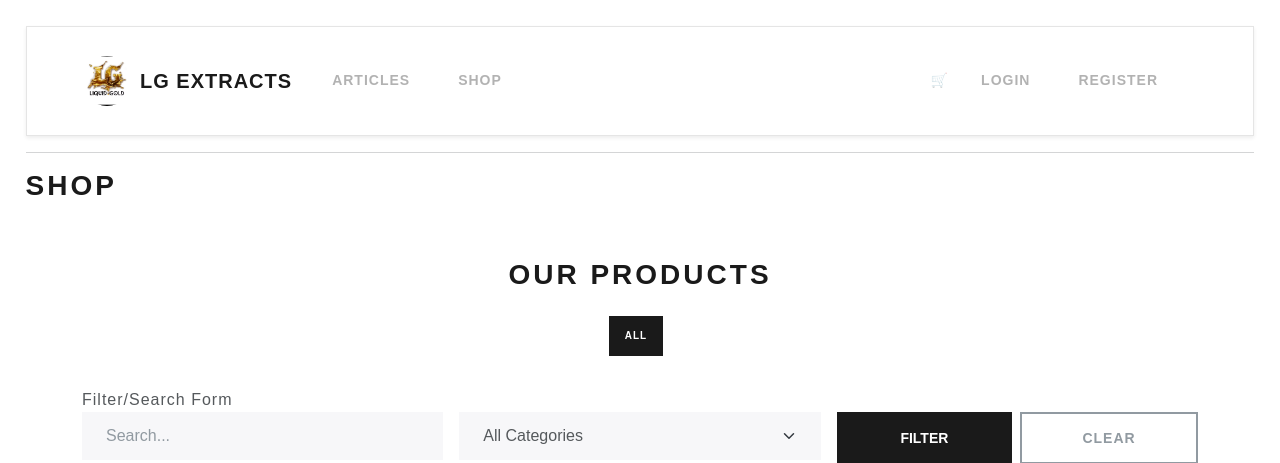
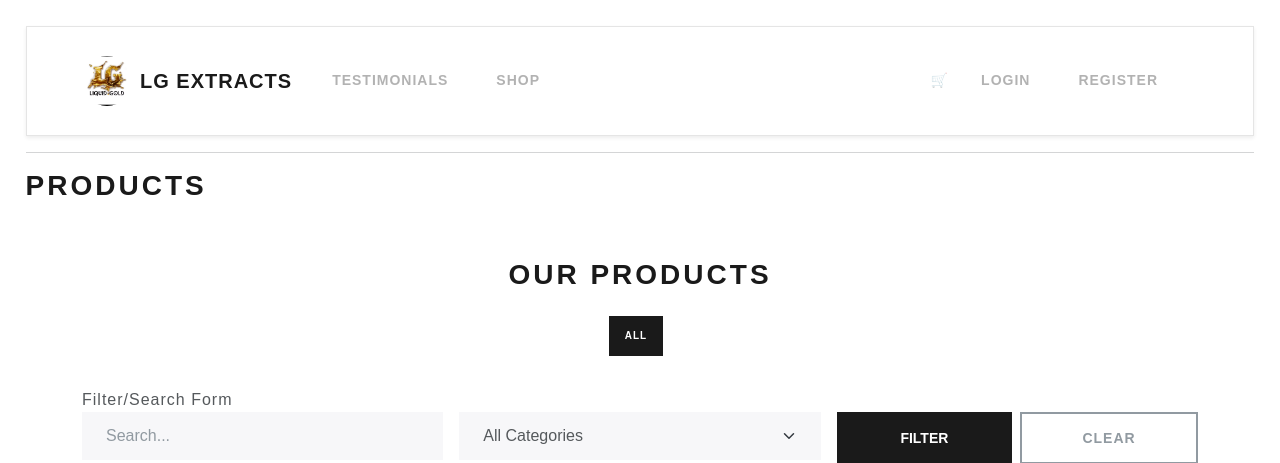
Before and after one commit to tanktoptony/LGextracts, a Django app: template liquidgold/store/templates/store/product_list.html in a window 1280 px wide. Shown: the top 463 px of the page. Run offline with Django 3.2, Linux system fonts and the light colour scheme; the template is opened without the code that fills it, so the values that code supplies are empty; some libraries are stand-ins or nearby versions.

Commit message:
articles page changed in header, images added to file directory

```diff
--- a/liquidgold/blog/templates/base.html
+++ b/liquidgold/blog/templates/base.html
@@ -27,7 +27,7 @@
       <div class="collapse navbar-collapse justify-content-between" id="navbarNav">
         <ul class="navbar-nav">
           <li class="nav-item">
-            <a class="nav-link" href="{% url 'article_index' %}">Articles</a>
+            <a class="nav-link" href="{% url 'article_index' %}">Testimonials</a>
           </li>
           <li class="nav-item">
             <a class="nav-link" href="{% url 'product_menu' %}">Shop</a>
--- a/liquidgold/blog/templates/blog/index.html
+++ b/liquidgold/blog/templates/blog/index.html
@@ -6,7 +6,7 @@
 <div class="container-fluid p-0">
     <!-- Splash Image -->
     <div class="position-relative">
-      <img src="{% static 'images/1000015952.png.jpg' %}" class="img-fluid w-100" alt="Blog Banner" style="max-height: 400px; object-fit: cover;">
+      <img src="{% static 'images/1000015952.png' %}" class="img-fluid w-100" alt="Blog Banner" style="max-height: 400px; object-fit: cover;">
       <div class="position-absolute top-50 start-50 translate-middle text-white text-center">
         <!--<h1 class="display-4 fw-bold">Our Blog</h1>
         <p class="lead">Insights, news, and stories worth reading</p>-->
--- a/liquidgold/store/templates/store/product_list.html
+++ b/liquidgold/store/templates/store/product_list.html
@@ -2,7 +2,7 @@
 {% extends 'base.html' %}
 
 {% block page_title %}
-    <h2>Shop</h2>
+    <h2>Products</h2>
 {% endblock page_title %}
 
 {% block page_content %}
```
Also changed, not shown: liquidgold/db.sqlite3, liquidgold/static/images/1000015935.jpg (added), liquidgold/static/images/1000015936.jpg (added), liquidgold/static/images/1000015937.jpg (added), liquidgold/static/images/1000015951.png (renamed from liquidgold/media/products/1000015951.png), liquidgold/static/images/1000015952.png (renamed from liquidgold/media/products/1000015952.png), liquidgold/static/images/1000015953.png (renamed from liquidgold/media/products/1000015953.png), liquidgold/static/images/1000015956.png (renamed from liquidgold/media/products/1000015956.png), 1 other file.
